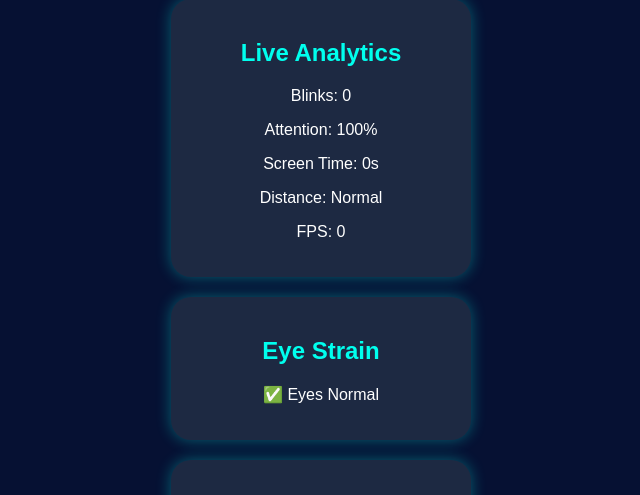
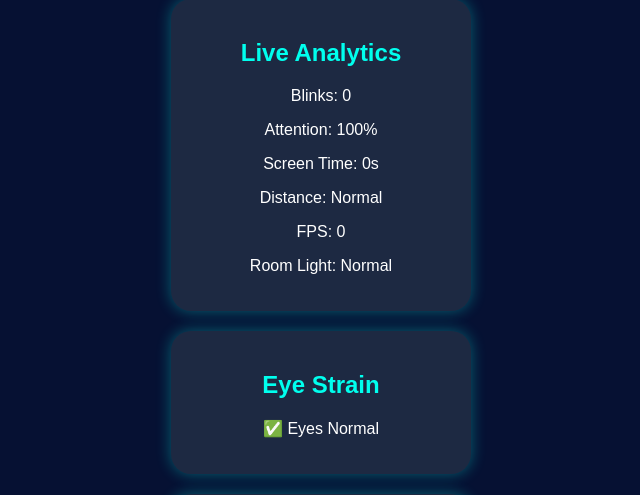
Before and after one commit to BASITH2602/visionguardai, a Flask app: page / in a window 1280 px wide. Shown: the part 993-1488 px from the top of the page, without its empty margins (319-959 px from the left). Run offline with Flask 3, Linux system fonts and the light colour scheme; some libraries are stand-ins or nearby versions.

Commit message:
Dark room detection and AI alerts added

```diff
--- a/templates/index.html
+++ b/templates/index.html
@@ -87,6 +87,11 @@
                 <p>
                     FPS:
                     <span id="fps">0</span>
+                </p>
+
+                <p>
+                    Room Light:
+                    <span id="lightStatus">Normal</span>
                 </p>
 
             </div>
@@ -268,6 +273,8 @@
 
 <script src="https://cdn.jsdelivr.net/npm/@mediapipe/camera_utils/camera_utils.js"></script>
 
+<script src="https://cdn.jsdelivr.net/npm/chart.js"></script>
+
 <script>
 
 const video =
@@ -411,7 +418,7 @@ function speak(text){
 
     const now = Date.now();
 
-    if(now-lastVoiceAlert > 5000){
+    if(now-lastVoiceAlert > 6000){
 
         const speech =
             new SpeechSynthesisUtterance(text);
@@ -478,6 +485,66 @@ function calculateEAR(eye){
 
 }
 
+// DARK ROOM DETECTION
+
+function detectBrightness(){
+
+    ctx.drawImage(
+        video,
+        0,
+        0,
+        canvas.width,
+        canvas.height
+    );
+
+    const imageData =
+        ctx.getImageData(
+            0,
+            0,
+            canvas.width,
+            canvas.height
+        );
+
+    const data = imageData.data;
+
+    let brightness = 0;
+
+    for(let i=0; i<data.length; i+=4){
+
+        brightness +=
+            (
+                data[i] +
+                data[i+1] +
+                data[i+2]
+            ) / 3;
+
+    }
+
+    brightness =
+        brightness / (data.length/4);
+
+    if(brightness < 60){
+
+        document.getElementById(
+            'lightStatus'
+        ).innerText =
+            "Low Light";
+
+        speak("Low light detected");
+
+    }
+
+    else{
+
+        document.getElementById(
+            'lightStatus'
+        ).innerText =
+            "Normal";
+
+    }
+
+}
+
 function onResults(results){
 
     const now = performance.now();
@@ -501,6 +568,8 @@ function onResults(results){
     );
 
     let attentionValue = 100;
+
+    detectBrightness();
 
     if(results.multiFaceLandmarks){
 
```
